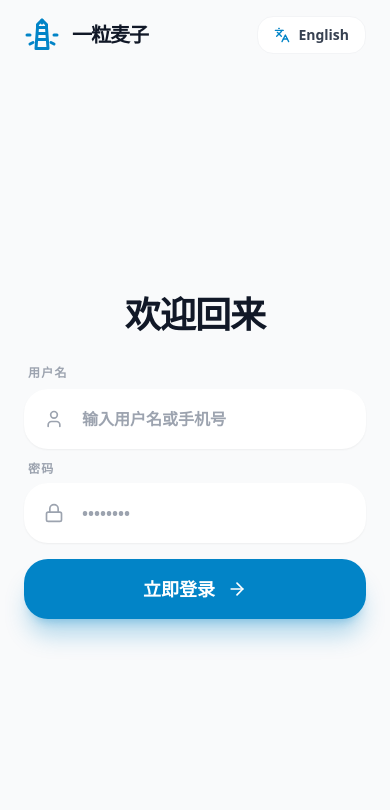
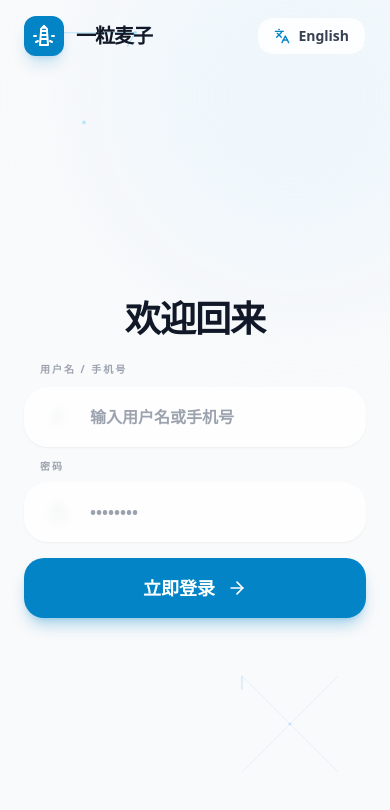
Before and after one commit to solomon-cc/smartedu-question-system, a React (Vite) app in the folder web/: page /#/login in a window 390 px wide. Shown: the top 810 px of the page. Built offline with nearby package versions, Linux system fonts and the light colour scheme; no server answers.

Commit message:
update login ui

```diff
--- a/web/views/Login.tsx
+++ b/web/views/Login.tsx
@@ -154,51 +154,80 @@ const Login: React.FC<LoginProps> = ({ language, setLanguage }) => {
       </div>
 
       {/* Form Section - 右侧表单区 */}
-      <div className="flex-1 flex flex-col relative bg-gray-50 dark:bg-gray-950 overflow-y-auto lg:overflow-hidden">
+      <div className="flex-1 flex flex-col relative bg-gray-50 dark:bg-gray-950 overflow-hidden transition-colors duration-500">
+        {/* 背景几何元素 - 线条动画版 (Visible on all devices, adjusted for mobile) */}
+        <div className="absolute inset-0 overflow-hidden pointer-events-none z-0 text-gray-300 dark:text-gray-800/50">
+          <div className="absolute -top-24 -right-24 w-96 h-96 bg-primary-100/40 dark:bg-primary-900/30 rounded-full blur-3xl transition-colors" />
+
+          {/* 动态线条几何图形 - 左上角 (Responsive size) */}
+          <svg className="absolute top-5 left-5 md:top-10 md:left-10 w-32 h-32 md:w-64 md:h-64 text-primary-300/50 dark:text-primary-400/20" viewBox="0 0 100 100">
+            <path d="M10,10 L90,10 L50,80 Z" fill="none" stroke="currentColor" strokeWidth="0.8" className="animate-[dash_10s_linear_infinite]" strokeDasharray="200" />
+            <circle cx="10" cy="10" r="1.5" fill="currentColor" />
+            <circle cx="90" cy="10" r="1.5" fill="currentColor" />
+            <circle cx="50" cy="80" r="1.5" fill="currentColor" />
+          </svg>
+
+          {/* 动态线条几何图形 - 右下角 (Responsive size) */}
+          <svg className="absolute bottom-10 right-5 md:right-10 w-40 h-40 md:w-80 md:h-80 text-blue-300/40 dark:text-blue-500/15" viewBox="0 0 100 100">
+            <rect x="20" y="20" width="60" height="60" fill="none" stroke="currentColor" strokeWidth="0.8" className="animate-[dash_15s_linear_infinite_reverse]" strokeDasharray="240" />
+            <line x1="20" y1="20" x2="80" y2="80" stroke="currentColor" strokeWidth="0.5" opacity="0.5" />
+            <line x1="80" y1="20" x2="20" y2="80" stroke="currentColor" strokeWidth="0.5" opacity="0.5" />
+            <circle cx="50" cy="50" r="1" fill="currentColor" />
+          </svg>
+
+          <style>{`
+            @keyframes dash {
+              from { stroke-dashoffset: 2000; }
+              to { stroke-dashoffset: 0; }
+            }
+          `}</style>
+
+          <div className="absolute inset-0 opacity-[0.05] dark:opacity-[0.12] transition-opacity"
+            style={{ backgroundImage: 'radial-gradient(circle, currentColor 1px, transparent 1px)', backgroundSize: '32px 32px' }} />
+        </div>
+
         {/* Top Actions */}
-        <div className="px-6 py-4 lg:p-8 flex justify-between items-center lg:justify-end shrink-0">
+        <div className="relative z-20 px-6 py-4 lg:p-8 flex justify-between items-center lg:justify-end shrink-0">
           <div className="flex items-center gap-3 lg:hidden">
-            <LighthouseIcon className="w-9 h-9 text-primary-600" />
+            <div className="w-10 h-10 bg-primary-600 rounded-xl flex items-center justify-center shadow-lg shadow-primary-600/20">
+              <LighthouseIcon className="w-6 h-6 text-white" />
+            </div>
             <span className="text-xl font-black text-gray-900 dark:text-white tracking-tighter">一粒麦子</span>
           </div>
 
           <button
             type="button"
             onClick={() => setLanguage(language === 'zh' ? 'en' : 'zh')}
-            className="flex items-center gap-2 px-4 py-2 rounded-2xl bg-white dark:bg-gray-900 text-gray-700 dark:text-gray-300 text-sm font-bold hover:shadow-md transition-all border border-gray-100 dark:border-gray-800 group active:scale-95"
+            className="flex items-center gap-2 px-4 py-2 rounded-2xl bg-white/80 dark:bg-gray-900/80 backdrop-blur-md text-gray-700 dark:text-gray-300 text-sm font-bold hover:shadow-md transition-all border border-gray-100 dark:border-gray-800 group active:scale-95"
           >
             <Languages className="w-4 h-4 text-primary-600 group-hover:rotate-12 transition-transform" />
             {language === 'zh' ? 'English' : '中文'}
           </button>
         </div>
 
-        <div className="flex-1 flex flex-col justify-center p-6 sm:p-20">
-          <div className="w-full max-w-md mx-auto space-y-6 sm:space-y-12">
-            <div className="text-center lg:text-left space-y-2">
+        <div className="relative z-10 flex-1 flex flex-col justify-center px-6 py-2 sm:p-20 overflow-hidden">
+          {/* Form Card - 精简间距以确保一屏显示 */}
+          <div className="w-full max-w-md mx-auto flex flex-col h-full max-h-[85vh] justify-between lg:justify-center lg:space-y-12 transition-all">
+            <div className="text-center lg:text-left space-y-2 mb-4 lg:mb-0">
               <h1 className="text-4xl font-black text-gray-900 dark:text-white tracking-tight">
                 {isRegister
-                  ? (language === 'zh' ? '加入一粒麦子' : 'Join Us')
+                  ? (language === 'zh' ? '开启新篇章' : 'New Chapter')
                   : (language === 'zh' ? '欢迎回来' : 'Welcome Back')}
               </h1>
-              {isRegister && (
-                <p className="text-gray-500 dark:text-gray-400 text-lg font-medium">
-                  {language === 'zh' ? '开启您的个性化智慧学习之旅' : 'Start your smart learning journey'}
-                </p>
-              )}
             </div>
 
-            <form onSubmit={handleSubmit} className="space-y-4 sm:space-y-8">
+            <form onSubmit={handleSubmit} className="space-y-4 sm:space-y-8 flex-1 lg:flex-none">
               {error && (
-                <div className="bg-red-50 dark:bg-red-900/20 border border-red-100 dark:border-red-900/50 p-4 rounded-2xl flex items-center gap-3 text-red-600 dark:text-red-400 animate-in fade-in slide-in-from-top-4">
-                  <AlertCircle className="w-5 h-5 shrink-0" />
-                  <p className="font-bold text-xs sm:text-sm leading-snug">{errMsg}</p>
+                <div className="bg-red-50/80 dark:bg-red-900/20 backdrop-blur-md border border-red-100 dark:border-red-900/50 p-3 rounded-2xl flex items-center gap-3 text-red-600 dark:text-red-400 animate-in fade-in zoom-in duration-300">
+                  <AlertCircle className="w-4 h-4 shrink-0" />
+                  <p className="font-bold text-[11px] sm:text-sm leading-snug">{errMsg}</p>
                 </div>
               )}
 
               {success && (
-                <div className="bg-green-50 dark:bg-green-900/20 border border-green-100 dark:border-green-900/50 p-4 rounded-2xl flex items-center gap-3 text-green-600 dark:text-green-400 animate-in fade-in slide-in-from-top-4">
-                  <CheckCircle2 className="w-5 h-5 shrink-0" />
-                  <p className="font-bold text-xs sm:text-sm leading-snug">
+                <div className="bg-green-50/80 dark:bg-green-900/20 backdrop-blur-md border border-green-100 dark:border-green-900/50 p-3 rounded-2xl flex items-center gap-3 text-green-600 dark:text-green-400 animate-in fade-in zoom-in duration-300">
+                  <CheckCircle2 className="w-4 h-4 shrink-0" />
+                  <p className="font-bold text-[11px] sm:text-sm leading-snug">
                     {language === 'zh' ? '注册成功！正在跳转登录...' : 'Success! Redirecting...'}
                   </p>
                 </div>
@@ -206,108 +235,108 @@ const Login: React.FC<LoginProps> = ({ language, setLanguage }) => {
 
               <div className="space-y-3 sm:space-y-5">
                 {isRegister ? (
-                  <>
-                    <div className="space-y-1.5">
-                      <label className="text-xs font-bold text-gray-400 dark:text-gray-500 ml-1 uppercase tracking-widest">{language === 'zh' ? '手机号' : 'Phone'}</label>
+                  <div className="grid grid-cols-1 gap-3 overflow-y-auto max-h-[40vh] px-1 py-1">
+                    <div className="space-y-1">
+                      <label className="text-[10px] font-black text-gray-400 dark:text-gray-500 ml-4 uppercase tracking-[0.2em]">{language === 'zh' ? '手机号' : 'Phone'}</label>
                       <div className="relative group">
-                        <UserIcon className="absolute left-5 top-1/2 -translate-y-1/2 w-5 h-5 text-gray-400 group-focus-within:text-primary-500 transition-colors" />
+                        <UserIcon className="absolute left-6 top-1/2 -translate-y-1/2 w-5 h-5 text-gray-400 group-focus-within:text-primary-500 transition-colors" />
                         <input
                           type="text"
                           value={regPhone}
                           onChange={(e) => setRegPhone(e.target.value)}
-                          className="w-full pl-14 pr-6 py-4 sm:py-5 rounded-3xl border-2 border-transparent bg-white dark:bg-gray-900 shadow-sm focus:ring-4 focus:ring-primary-500/5 focus:border-primary-500 transition-all outline-none font-bold dark:text-white text-base sm:text-lg"
+                          className="w-full pl-16 pr-6 py-3.5 sm:py-5 rounded-[20px] border-2 border-transparent bg-white/80 dark:bg-gray-800/80 backdrop-blur-sm shadow-sm focus:bg-white dark:focus:bg-gray-800 focus:ring-8 focus:ring-primary-500/5 focus:border-primary-500 transition-all outline-none font-bold dark:text-white text-base"
                           placeholder="1xx xxxx xxxx"
                           required
                         />
                       </div>
                     </div>
-                    <div className="space-y-1.5">
-                      <label className="text-xs font-bold text-gray-400 dark:text-gray-500 ml-1 uppercase tracking-widest">{language === 'zh' ? '昵称' : 'Nickname'}</label>
+                    <div className="space-y-1">
+                      <label className="text-[10px] font-black text-gray-400 dark:text-gray-500 ml-4 uppercase tracking-[0.2em]">{language === 'zh' ? '昵称' : 'Nickname'}</label>
                       <div className="relative group">
-                        <UserIcon className="absolute left-5 top-1/2 -translate-y-1/2 w-5 h-5 text-gray-400 group-focus-within:text-primary-500 transition-colors" />
+                        <UserIcon className="absolute left-6 top-1/2 -translate-y-1/2 w-5 h-5 text-gray-400 group-focus-within:text-primary-500 transition-colors" />
                         <input
                           type="text"
                           value={regNickname}
                           onChange={(e) => setRegNickname(e.target.value)}
-                          className="w-full pl-14 pr-6 py-4 sm:py-5 rounded-3xl border-2 border-transparent bg-white dark:bg-gray-900 shadow-sm focus:ring-4 focus:ring-primary-500/5 focus:border-primary-500 transition-all outline-none font-bold dark:text-white text-base sm:text-lg"
+                          className="w-full pl-16 pr-6 py-3.5 sm:py-5 rounded-[20px] border-2 border-transparent bg-white/80 dark:bg-gray-800/80 backdrop-blur-sm shadow-sm focus:bg-white dark:focus:bg-gray-800 focus:ring-8 focus:ring-primary-500/5 focus:border-primary-500 transition-all outline-none font-bold dark:text-white text-base"
                           placeholder={language === 'zh' ? '起个好听的名字' : 'Your nickname'}
                           required
                         />
                       </div>
                     </div>
-                    <div className="space-y-1.5">
-                      <label className="text-xs font-bold text-gray-400 dark:text-gray-500 ml-1 uppercase tracking-widest">{language === 'zh' ? '设置密码' : 'Password'}</label>
+                    <div className="space-y-1">
+                      <label className="text-[10px] font-black text-gray-400 dark:text-gray-500 ml-4 uppercase tracking-[0.2em]">{language === 'zh' ? '设置密码' : 'Password'}</label>
                       <div className="relative group">
-                        <Lock className="absolute left-5 top-1/2 -translate-y-1/2 w-5 h-5 text-gray-400 group-focus-within:text-primary-500 transition-colors" />
+                        <Lock className="absolute left-6 top-1/2 -translate-y-1/2 w-5 h-5 text-gray-400 group-focus-within:text-primary-500 transition-colors" />
                         <input
                           type="password"
                           value={regPassword}
                           onChange={(e) => setRegPassword(e.target.value)}
-                          className="w-full pl-14 pr-6 py-4 sm:py-5 rounded-3xl border-2 border-transparent bg-white dark:bg-gray-900 shadow-sm focus:ring-4 focus:ring-primary-500/5 focus:border-primary-500 transition-all outline-none font-bold dark:text-white text-base sm:text-lg"
+                          className="w-full pl-16 pr-6 py-3.5 sm:py-5 rounded-[20px] border-2 border-transparent bg-white/80 dark:bg-gray-800/80 backdrop-blur-sm shadow-sm focus:bg-white dark:focus:bg-gray-800 focus:ring-8 focus:ring-primary-500/5 focus:border-primary-500 transition-all outline-none font-bold dark:text-white text-base"
                           placeholder="••••••••"
                           required
                         />
                       </div>
                     </div>
-                    <div className="space-y-1.5">
-                      <label className="text-xs font-bold text-gray-400 dark:text-gray-500 ml-1 uppercase tracking-widest">{language === 'zh' ? '确认密码' : 'Confirm'}</label>
+                    <div className="space-y-1">
+                      <label className="text-[10px] font-black text-gray-400 dark:text-gray-500 ml-4 uppercase tracking-[0.2em]">{language === 'zh' ? '确认密码' : 'Confirm'}</label>
                       <div className="relative group">
-                        <Lock className="absolute left-5 top-1/2 -translate-y-1/2 w-5 h-5 text-gray-400 group-focus-within:text-primary-500 transition-colors" />
+                        <Lock className="absolute left-6 top-1/2 -translate-y-1/2 w-5 h-5 text-gray-400 group-focus-within:text-primary-500 transition-colors" />
                         <input
                           type="password"
                           value={regConfirmPassword}
                           onChange={(e) => setRegConfirmPassword(e.target.value)}
-                          className="w-full pl-14 pr-6 py-4 sm:py-5 rounded-3xl border-2 border-transparent bg-white dark:bg-gray-900 shadow-sm focus:ring-4 focus:ring-primary-500/5 focus:border-primary-500 transition-all outline-none font-bold dark:text-white text-base sm:text-lg"
+                          className="w-full pl-16 pr-6 py-3.5 sm:py-5 rounded-[20px] border-2 border-transparent bg-white/80 dark:bg-gray-800/80 backdrop-blur-sm shadow-sm focus:bg-white dark:focus:bg-gray-800 focus:ring-8 focus:ring-primary-500/5 focus:border-primary-500 transition-all outline-none font-bold dark:text-white text-base"
                           placeholder="••••••••"
                           required
                         />
                       </div>
                     </div>
 
-                    <div className="flex items-start gap-3 px-1 py-1">
+                    <div className="flex items-start gap-3 px-2 py-1">
                       <input
                         type="checkbox"
                         id="privacy"
                         checked={agreedToPrivacy}
                         onChange={(e) => setAgreedToPrivacy(e.target.checked)}
-                        className="mt-1 w-5 h-5 text-primary-600 rounded-lg border-gray-200 focus:ring-primary-500 cursor-pointer"
+                        className="mt-1 w-4 h-4 text-primary-600 rounded-lg border-gray-200 focus:ring-primary-500 cursor-pointer transition-colors"
                       />
-                      <label htmlFor="privacy" className="text-xs sm:text-sm text-gray-500 dark:text-gray-400 font-medium cursor-pointer leading-tight">
+                      <label htmlFor="privacy" className="text-[10px] sm:text-xs text-gray-500 dark:text-gray-400 font-medium cursor-pointer leading-tight">
                         {language === 'zh' ? '我已认真阅读并同意' : 'I have read and agree to the '}
-                        <button type="button" onClick={() => setShowPrivacyModal(true)} className="text-primary-600 hover:underline font-bold">
+                        <button type="button" onClick={() => setShowPrivacyModal(true)} className="text-primary-600 dark:text-primary-400 hover:underline font-bold">
                           {language === 'zh' ? '隐私政策与用户协议' : 'Privacy Policy'}
                         </button>
                       </label>
                     </div>
-                  </>
+                  </div>
                 ) : (
                   <>
-                    <div className="space-y-1.5">
-                      <label className="text-xs font-bold text-gray-400 dark:text-gray-500 ml-1 uppercase tracking-widest">{language === 'zh' ? '用户名' : 'Username'}</label>
+                    <div className="space-y-2">
+                      <label className="text-[10px] font-black text-gray-400 dark:text-gray-500 ml-4 uppercase tracking-[0.2em]">{language === 'zh' ? '用户名 / 手机号' : 'Username / Phone'}</label>
                       <div className="relative group">
-                        <UserIcon className="absolute left-5 top-1/2 -translate-y-1/2 w-5 h-5 text-gray-400 group-focus-within:text-primary-500 transition-colors" />
+                        <UserIcon className="absolute left-6 top-1/2 -translate-y-1/2 w-5 h-5 text-gray-400 group-focus-within:text-primary-500 transition-colors" />
                         <input
                           type="text"
                           value={username}
                           onChange={(e) => setUsername(e.target.value)}
-                          className="w-full pl-14 pr-6 py-4 sm:py-5 rounded-3xl border-2 border-transparent bg-white dark:bg-gray-900 shadow-sm focus:ring-4 focus:ring-primary-500/5 focus:border-primary-500 transition-all outline-none font-bold dark:text-white text-base sm:text-lg"
+                          className="w-full pl-16 pr-6 py-4 sm:py-5 rounded-[24px] border-2 border-transparent bg-white/80 dark:bg-gray-800/80 backdrop-blur-sm shadow-sm focus:bg-white dark:focus:bg-gray-800 focus:ring-8 focus:ring-primary-500/5 focus:border-primary-500 transition-all outline-none font-bold dark:text-white text-base sm:text-lg"
                           placeholder={language === 'zh' ? '输入用户名或手机号' : 'Username or Phone'}
                           required
                         />
                       </div>
                     </div>
 
-                    <div className="space-y-1.5">
-                      <div className="flex justify-between items-center px-1">
-                        <label className="text-xs font-bold text-gray-400 dark:text-gray-500 uppercase tracking-widest">{language === 'zh' ? '密码' : 'Password'}</label>
+                    <div className="space-y-2">
+                      <div className="flex justify-between items-center px-4">
+                        <label className="text-[10px] font-black text-gray-400 dark:text-gray-500 uppercase tracking-[0.2em]">{language === 'zh' ? '密码' : 'Password'}</label>
                       </div>
                       <div className="relative group">
-                        <Lock className="absolute left-5 top-1/2 -translate-y-1/2 w-5 h-5 text-gray-400 group-focus-within:text-primary-500 transition-colors" />
+                        <Lock className="absolute left-6 top-1/2 -translate-y-1/2 w-5 h-5 text-gray-400 group-focus-within:text-primary-500 transition-colors" />
                         <input
                           type="password"
                           value={password}
                           onChange={(e) => setPassword(e.target.value)}
-                          className="w-full pl-14 pr-6 py-4 sm:py-5 rounded-3xl border-2 border-transparent bg-white dark:bg-gray-900 shadow-sm focus:ring-4 focus:ring-primary-500/5 focus:border-primary-500 transition-all outline-none font-bold dark:text-white text-base sm:text-lg"
+                          className="w-full pl-16 pr-6 py-4 sm:py-5 rounded-[24px] border-2 border-transparent bg-white/80 dark:bg-gray-800/80 backdrop-blur-sm shadow-sm focus:bg-white dark:focus:bg-gray-800 focus:ring-8 focus:ring-primary-500/5 focus:border-primary-500 transition-all outline-none font-bold dark:text-white text-base sm:text-lg"
                           placeholder="••••••••"
                           required
                         />
@@ -319,8 +348,9 @@ const Login: React.FC<LoginProps> = ({ language, setLanguage }) => {
 
               <button
                 type="submit"
-                className="w-full py-4 sm:py-5 bg-primary-600 hover:bg-primary-700 text-white rounded-3xl font-black text-lg sm:text-xl shadow-xl shadow-primary-600/30 transition-all active:scale-[0.98] flex items-center justify-center gap-3 group relative overflow-hidden"
+                className="w-full py-4 sm:py-5 bg-primary-600 hover:bg-primary-700 text-white rounded-[20px] font-black text-lg shadow-lg shadow-primary-600/30 transition-all active:scale-[0.98] flex items-center justify-center gap-3 group relative overflow-hidden"
               >
+                <div className="absolute inset-0 bg-gradient-to-r from-white/0 via-white/10 to-white/0 -translate-x-full group-hover:translate-x-full transition-transform duration-1000" />
                 <span className="relative z-10">
                   {isRegister ? (language === 'zh' ? '立即创建账号' : 'Create Account') : (language === 'zh' ? '立即登录' : 'Sign In')}
                 </span>
@@ -329,19 +359,19 @@ const Login: React.FC<LoginProps> = ({ language, setLanguage }) => {
             </form>
 
             {regEnabled && (
-              <div className="text-center pt-2 sm:pt-4">
+              <div className="text-center pt-4 mb-2 lg:mb-0">
                 <button
                   onClick={() => {
                     setIsRegister(!isRegister);
                     setError(false);
                     setSuccess(false);
                   }}
-                  className="w-full py-3.5 sm:py-4 rounded-2xl border border-gray-200 dark:border-gray-800 text-gray-600 dark:text-gray-400 font-bold hover:bg-white dark:hover:bg-gray-900 hover:shadow-sm transition-all active:scale-95 text-sm sm:text-base"
+                  className="w-full py-3 rounded-xl bg-gray-100/50 dark:bg-gray-800/50 text-gray-600 dark:text-gray-400 font-bold hover:bg-gray-100 dark:hover:bg-gray-800 transition-all active:scale-95 text-xs"
                 >
                   {isRegister
                     ? (language === 'zh' ? '已经有账号了？' : 'Already have an account?')
                     : (language === 'zh' ? '还没有加入我们？' : 'Not a member yet?')}
-                  <span className="text-primary-600 ml-2">{isRegister ? (language === 'zh' ? '去登录' : 'Sign In') : (language === 'zh' ? '立即创建账号' : 'Join Now')}</span>
+                  <span className="text-primary-600 dark:text-primary-400 ml-2">{isRegister ? (language === 'zh' ? '去登录' : 'Sign In') : (language === 'zh' ? '立即创建账号' : 'Join Now')}</span>
                 </button>
               </div>
             )}
```
